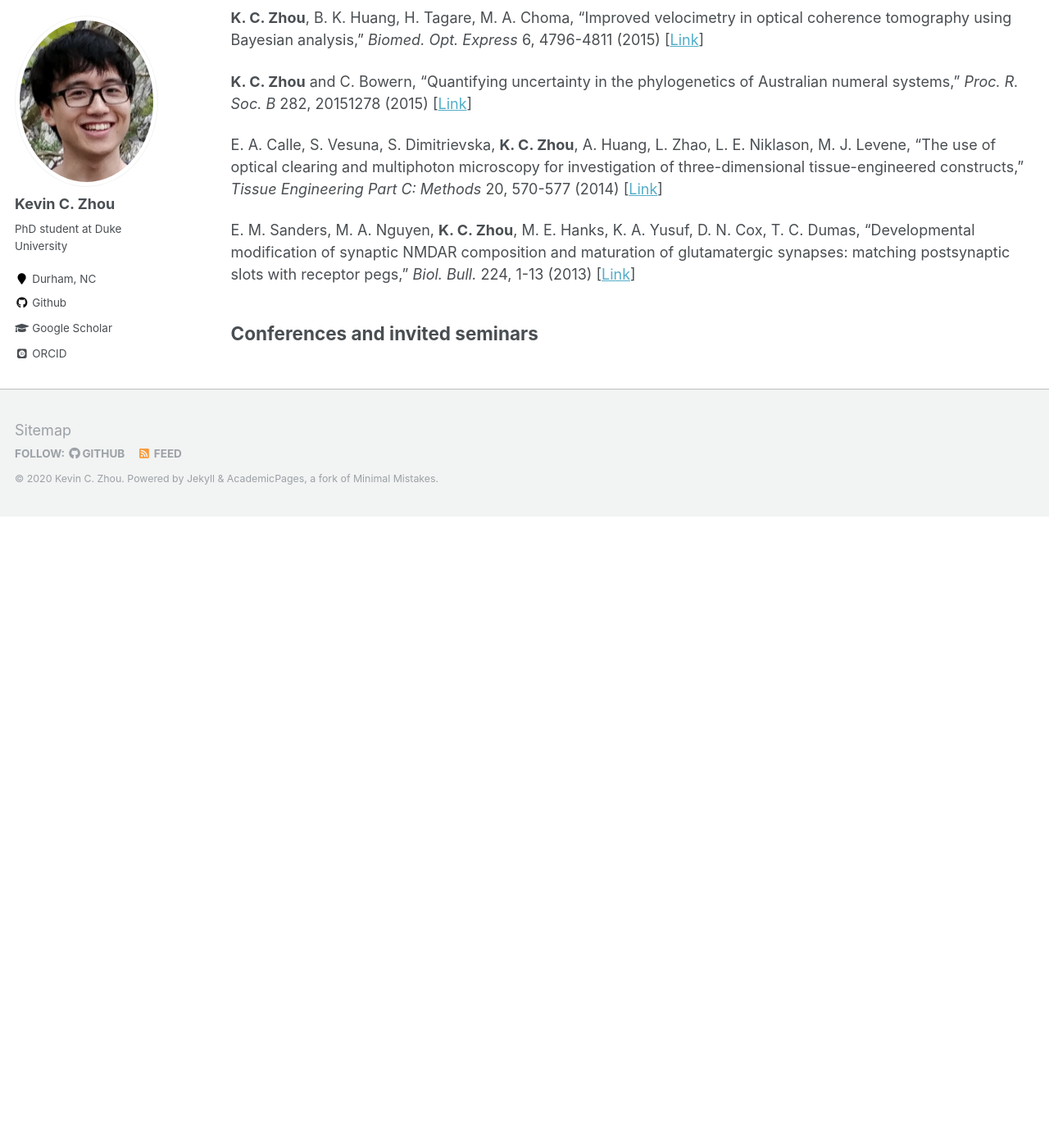
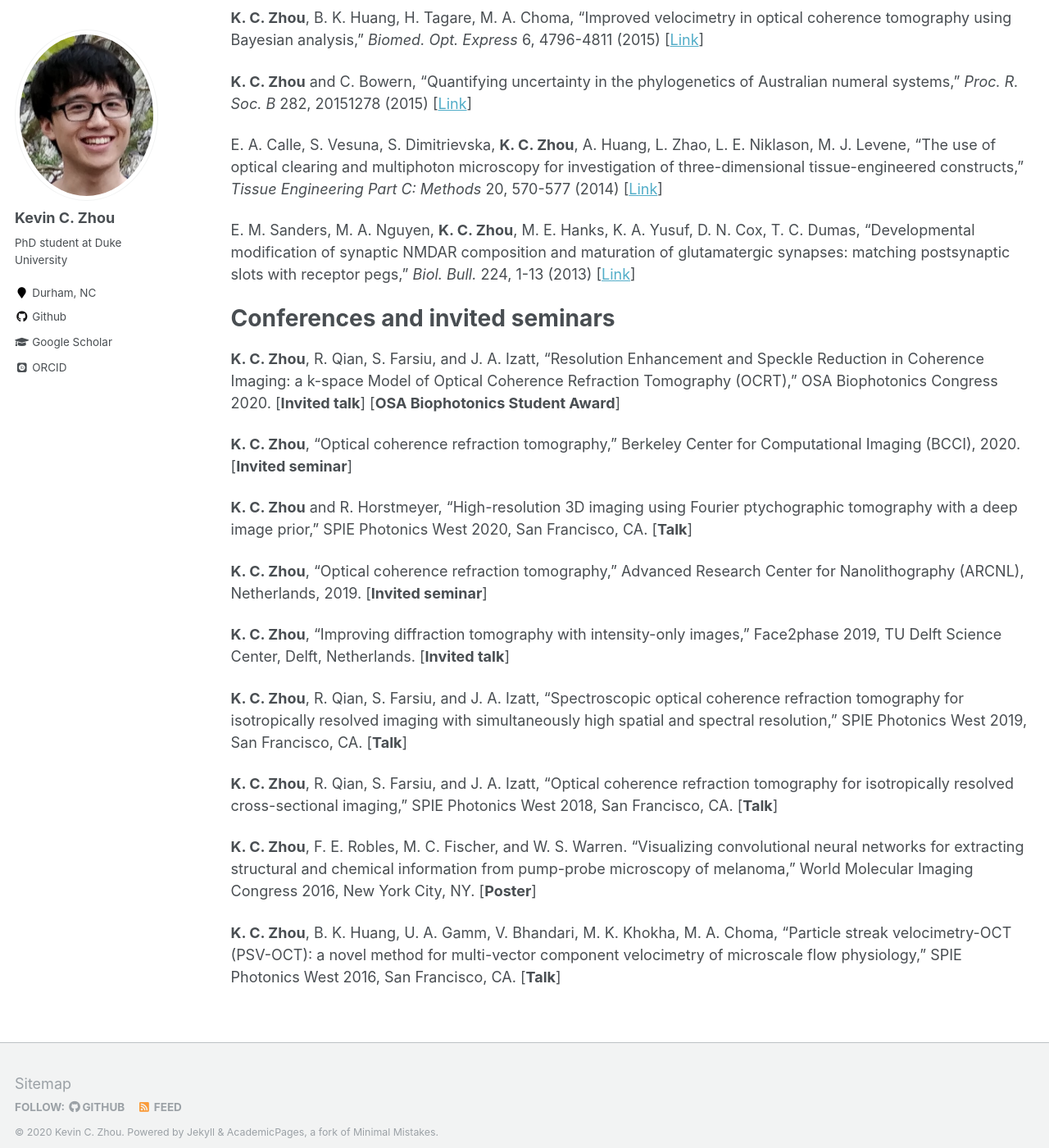
Before and after one commit to kevinczhou/kevinczhou.github.io, a Jekyll site: the page built from _pages/publications.md, in a window 1280 px wide and 1400 px high, scrolled down 1324 px. Shown: the whole window at 82% size. Built offline with Jekyll 4.4.1, drawn with Linux system fonts in a browser that asks for light colours; some web fonts are replaced; before the commit the page ends 1954 px from its top, so only the background shows below that.

Commit message:
Update publications.md

```diff
--- a/_pages/publications.md
+++ b/_pages/publications.md
@@ -38,4 +38,21 @@ E. A. Calle, S. Vesuna, S. Dimitrievska, **K. C. Zhou**, A. Huang, L. Zhao, L. E
 
 E. M. Sanders, M. A. Nguyen, **K. C. Zhou**, M. E. Hanks, K. A. Yusuf, D. N. Cox, T. C. Dumas, "Developmental modification of synaptic NMDAR composition and maturation of glutamatergic synapses: matching postsynaptic slots with receptor pegs," *Biol. Bull.* 224, 1-13 (2013) [[Link](https://www.journals.uchicago.edu/doi/abs/10.1086/BBLv224n1p1)]
 
-## Conferences and invited seminars
+# Conferences and invited seminars
+**K. C. Zhou**, R. Qian, S. Farsiu, and J. A. Izatt, “Resolution Enhancement and Speckle Reduction in Coherence Imaging: a k-space Model of Optical Coherence Refraction Tomography (OCRT),” OSA Biophotonics Congress 2020. [**Invited talk**] [**OSA Biophotonics Student Award**]
+
+**K. C. Zhou**, “Optical coherence refraction tomography,” Berkeley Center for Computational Imaging (BCCI), 2020. [**Invited seminar**]
+
+**K. C. Zhou** and R. Horstmeyer, “High-resolution 3D imaging using Fourier ptychographic tomography with a deep image prior,” SPIE Photonics West 2020, San Francisco, CA. [**Talk**]
+
+**K. C. Zhou**, “Optical coherence refraction tomography,” Advanced Research Center for Nanolithography (ARCNL), Netherlands, 2019. [**Invited seminar**]
+
+**K. C. Zhou**, “Improving diffraction tomography with intensity-only images,” Face2phase 2019, TU Delft Science Center, Delft, Netherlands. [**Invited talk**]
+
+**K. C. Zhou**, R. Qian, S. Farsiu, and J. A. Izatt, “Spectroscopic optical coherence refraction tomography for isotropically resolved imaging with simultaneously high spatial and spectral resolution,” SPIE Photonics West 2019, San Francisco, CA. [**Talk**]
+
+**K. C. Zhou**, R. Qian, S. Farsiu, and J. A. Izatt, “Optical coherence refraction tomography for isotropically resolved cross-sectional imaging,” SPIE Photonics West 2018, San Francisco, CA. [**Talk**]
+
+**K. C. Zhou**, F. E. Robles, M. C. Fischer, and W. S. Warren. “Visualizing convolutional neural networks for extracting structural and chemical information from pump-probe microscopy of melanoma,” World Molecular Imaging Congress 2016, New York City, NY. [**Poster**]
+
+**K. C. Zhou**, B. K. Huang, U. A. Gamm, V. Bhandari, M. K. Khokha, M. A. Choma, "Particle streak velocimetry-OCT (PSV-OCT): a novel method for multi-vector component velocimetry of microscale flow physiology," SPIE Photonics West 2016, San Francisco, CA. [**Talk**]
```
